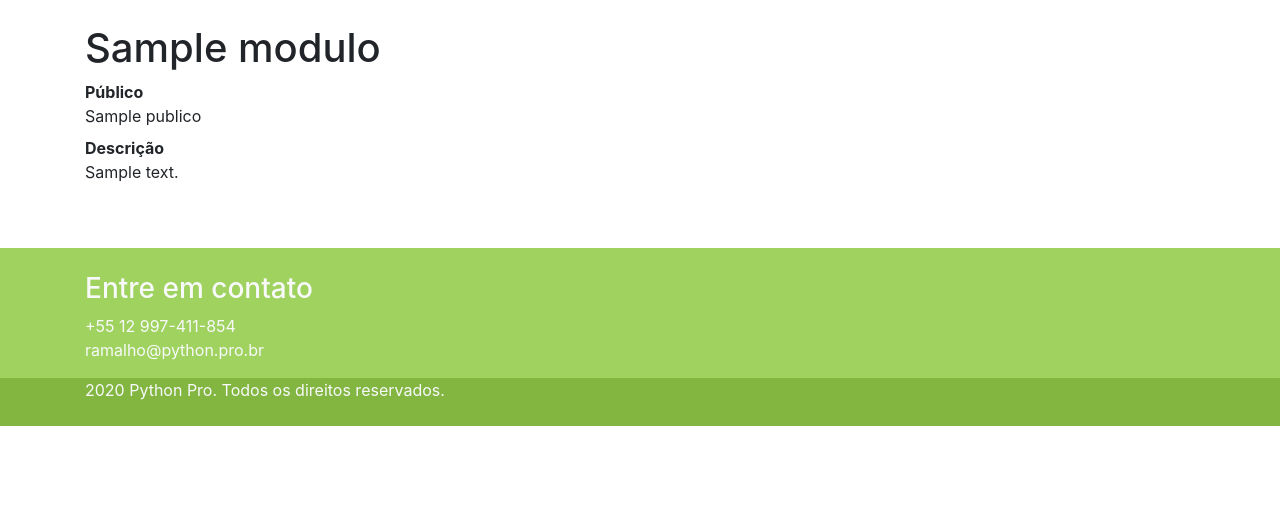
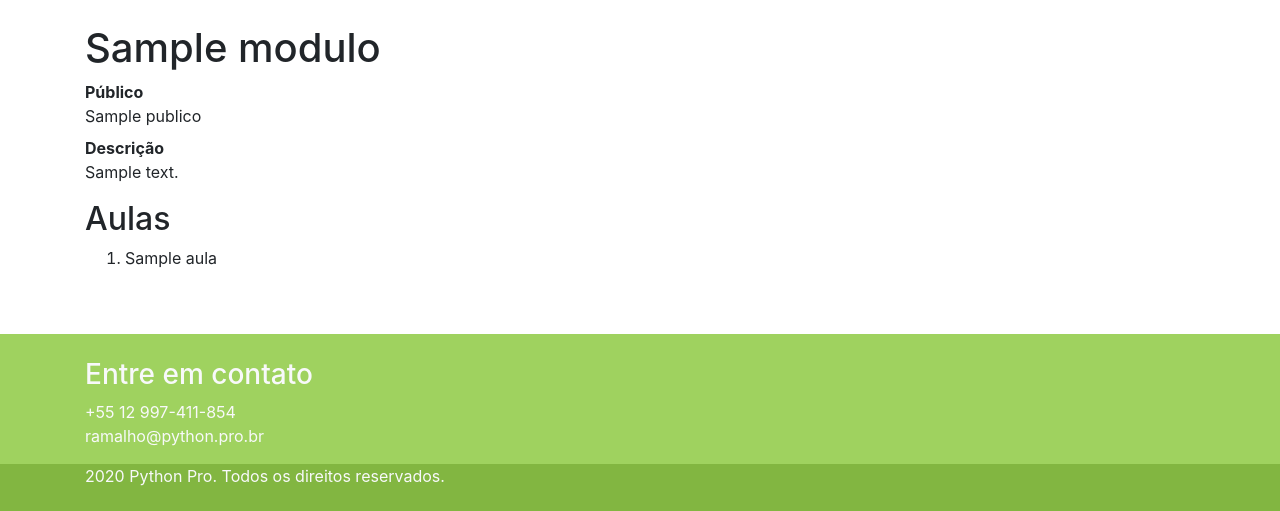
Before and after one commit to taniodev/curso-django, a Django app: template pypro/modulos/templates/modulos/modulo_detalhes.html in a window 1280 px wide. Shown: the part 56-567 px from the top of the page. Run offline with Django 3.2, Linux system fonts and the light colour scheme; the template is opened without the code that fills it: most values are stand-ins (such as "Sample title", 1, 10 or a date in 2020); some libraries are stand-ins or nearby versions.

Commit message:
Lista as aulas do módulo na página de detalhes

```diff
--- a/pypro/modulos/facade.py
+++ b/pypro/modulos/facade.py
@@ -9,3 +9,7 @@ def listar_modulos_ordenados() -> list:
 def encontrar_modulo(slug: str) -> Modulo:
     """Retorne um módulo do banco de dados correspondente ao slug"""
     return Modulo.objects.get(slug=slug)
+
+
+def listar_aulas_de_modulo_ordenadas(modulo: Modulo):
+    return list(modulo.aula_set.order_by('order').all())
--- a/pypro/modulos/models.py
+++ b/pypro/modulos/models.py
@@ -29,7 +29,7 @@ class Aula(OrderedModel):
         pass
 
     def __str__(self):
-        return  self.titulo
+        return self.titulo
 
     def get_absolute_url(self):
         return reverse('modulos:aula', kwargs={'slug': self.slug})
--- a/pypro/modulos/templates/modulos/modulo_detalhes.html
+++ b/pypro/modulos/templates/modulos/modulo_detalhes.html
@@ -15,6 +15,12 @@
 	<dt>Descrição</dt>
 	<dd>{{ modulo.descricao }}</dd>
       </dl>
+      <h2>Aulas</h2>
+      <ol>
+        {% for aula in aulas %}
+        <li>{{ aula.titulo }}</li>
+        {% endfor %}
+      </ol>
     </div>
   </div>
  </div>
--- a/pypro/modulos/views.py
+++ b/pypro/modulos/views.py
@@ -5,4 +5,5 @@ from pypro.modulos import facade
 
 def detalhes(request, slug):
     modulo = facade.encontrar_modulo(slug)
-    return render(request, 'modulos/modulo_detalhes.html', {'modulo': modulo})
+    aulas = facade.listar_aulas_de_modulo_ordenadas(modulo)
+    return render(request, 'modulos/modulo_detalhes.html', {'modulo': modulo, 'aulas': aulas})
```
Also changed, not shown: pypro/modulos/tests/test_modulo_detalhes.py (+12 -2 lines).
